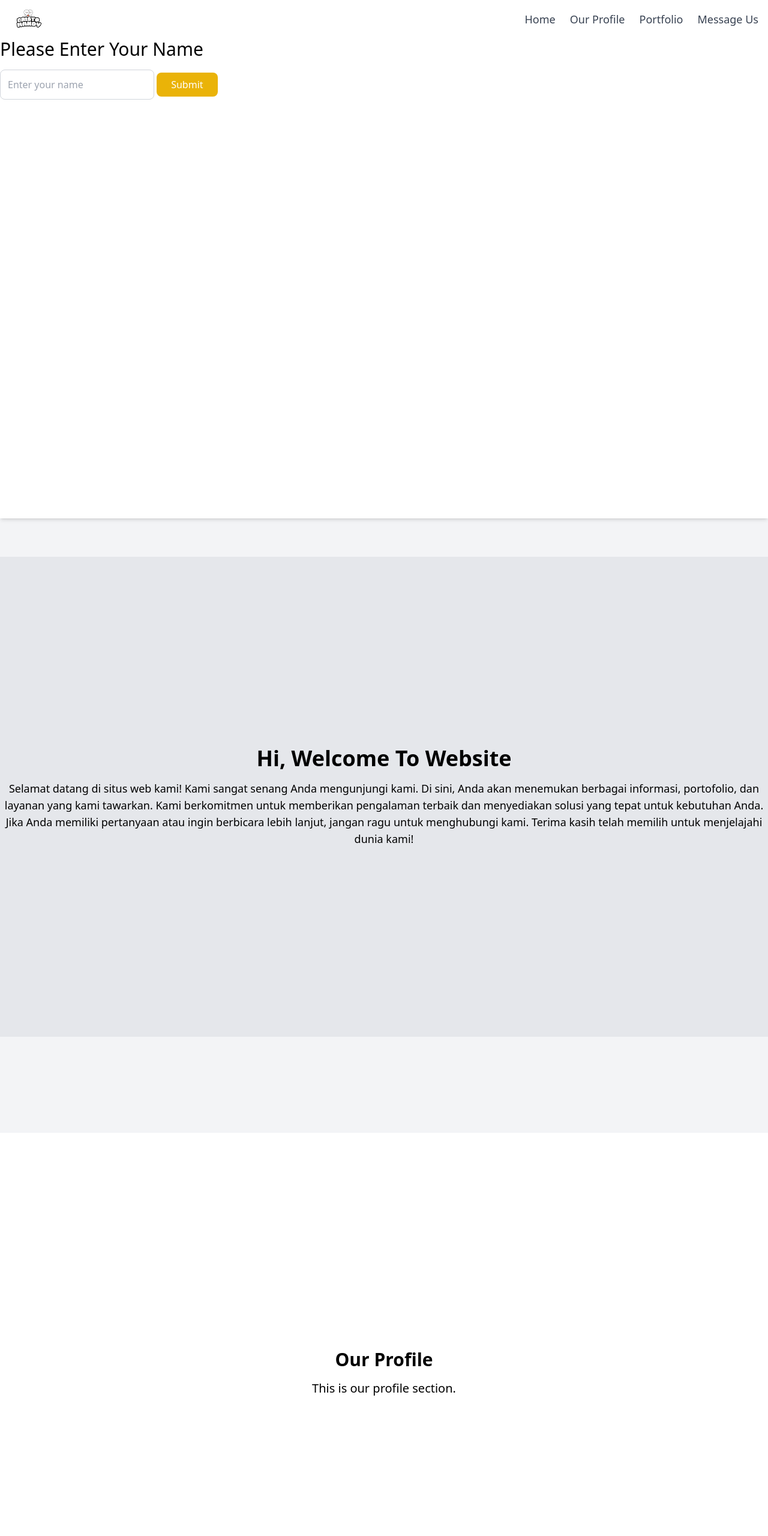
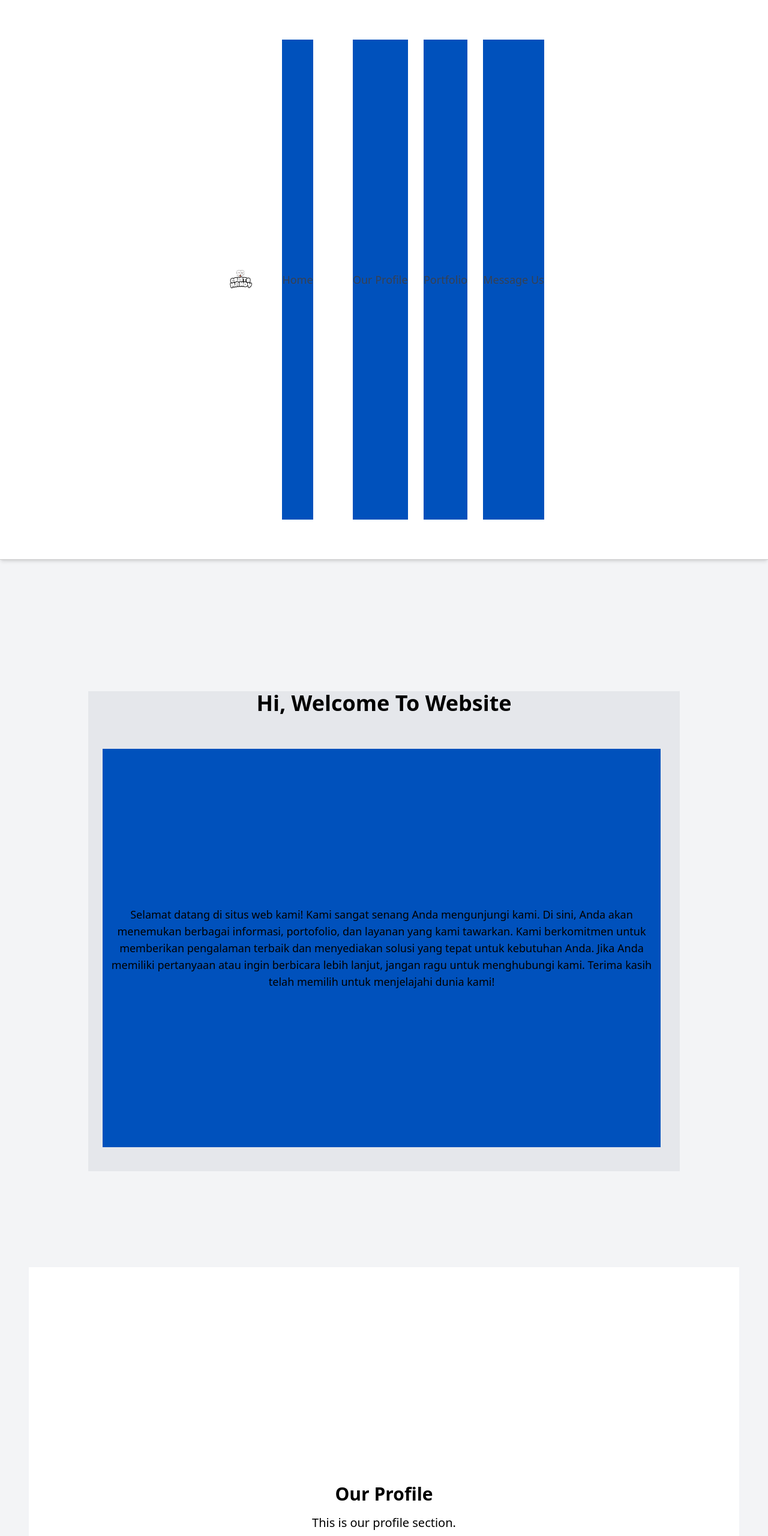
Before and after one commit to Revou-Coding-Camp/codingcamp-11-aug-25-cristosaragih, a plain HTML site: page index.html in a window 1280 px wide. Shown: the top 2560 px of the page at 60% size. Drawn offline with nearby package versions, Linux system fonts and the light colour scheme; files that its build step writes are made by us from their sources.

Commit message:
refactor styles and update HTML structure for better responsiveness

```diff
--- a/CSS/style.css
+++ b/CSS/style.css
@@ -5,6 +5,21 @@ body {
   padding: 0;
   box-sizing: border-box;
   background-color: #f4f4f4;
+}
+/* Home Page Styles */
+#home {
+  margin: 10%;
+}
+.text-lg {
+  height: 100vh; /* Ensure it takes full viewport height */
+  display: flex;
+  flex-direction: column;
+  justify-content: center;
+  align-items: center;
+  background-color: #0051bc; /* Tailwind gray-200 */
+  text-align: center;
+  margin: 40px; /* Add margin around the content */
+
 }
 
 header {
@@ -16,7 +31,7 @@ header {
   padding: 10px 20px; /* Reduced padding for smaller navbar */
   background-color: white;
   border-bottom: 1px solid #ccc;
-  box-shadow: 0 4px 8px rgba(0, 0, 0, 0.1);
+  box-shadow: 0 4px 8px rgba(255, 16, 16, 0.1);
 }
 
 header nav {
--- a/JS/scripts.js
+++ b/JS/scripts.js
@@ -14,9 +14,10 @@ document.querySelectorAll('.nav-links a').forEach(navLink => {
   });
 });
 
-// Check if name is already saved in localStorage, if yes, show the home page directly
+ //!--Check if name is already saved in localStorage, if yes, show the home page directly
 window.onload = function() {
   const userName = localStorage.getItem("userName");
+
   if (userName) {
     document.getElementById("greetingMessage").textContent = `Hi ${userName}, Welcome To Website`;
     document.getElementById("namePage").style.display = "none"; // Hide name input page
--- a/index.html
+++ b/index.html
@@ -6,7 +6,7 @@
   <title>My Website</title>
   <!-- Tailwind CSS CDN -->
   <script src="https://cdn.tailwindcss.com"></script>
-  <link rel="stylesheet" href="styles.css">
+  <link rel="stylesheet" href="style.css">
 </head>
 <body class="font-sans bg-gray-100">
 
@@ -35,51 +35,35 @@
       </button>
     </div>
   </div>
-      <!-- Name Input Page -->
-  <div id="namePage" class="flex flex-col items-center justify-center h-screen bg-white">
-    <h2 class="text-3xl mb-4">Please Enter Your Name</h2>
-    <input type="text" id="userName" class="p-3 border border-gray-300 rounded-lg mb-4" placeholder="Enter your name" required>
-    <button onclick="saveName()" class="bg-yellow-500 text-white py-2 px-6 rounded-lg hover:bg-yellow-400">Submit</button>
-  </div>
 
-    <!-- Mobile Menu -->
-    <div id="mobileMenu" class="md:hidden hidden bg-white shadow-md">
-      <div class="flex flex-col space-y-4 px-4 py-4">
-        <a href="#home" class="text-lg text-gray-700 hover:text-yellow-500">Home</a>
-        <a href="#profile" class="text-lg text-gray-700 hover:text-yellow-500">Our Profile</a>
-        <a href="#portfolio" class="text-lg text-gray-700 hover:text-yellow-500">Portfolio</a>
-        <a href="#message" class="text-lg text-gray-700 hover:text-yellow-500">Message Us</a>
-      </div>
-    </div>
+
 </header>
 
 <!-- Main Content -->
-  <main class="space-y-40 py-16">
+<main class="space-y-40 py-16 mx-6 my-8">
 
   <!-- Home Section -->
-    <section id="home" class="h-screen flex flex-col justify-center items-center bg-gray-200 text-center">
+  <section id="home" class="h-screen flex flex-col justify-center items-center bg-gray-200 text-center mx-6 my-8">
     <h1 id="greetingMessage" class="text-4xl font-bold mb-4">Hi, Welcome To Website</h1>
-      <p class="text-lg">Selamat datang di situs web kami! Kami sangat senang Anda mengunjungi kami. Di sini, Anda akan menemukan berbagai informasi, portofolio, dan layanan yang kami tawarkan. Kami berkomitmen untuk memberikan pengalaman terbaik dan menyediakan solusi yang tepat untuk kebutuhan Anda. Jika Anda memiliki pertanyaan atau ingin berbicara lebih lanjut, jangan ragu untuk menghubungi kami. Terima kasih telah memilih untuk menjelajahi dunia kami!</p>
+    <p class="text-lg text-center mr-8 ml-6">Selamat datang di situs web kami! Kami sangat senang Anda mengunjungi kami. Di sini, Anda akan menemukan berbagai informasi, portofolio, dan layanan yang kami tawarkan. Kami berkomitmen untuk memberikan pengalaman terbaik dan menyediakan solusi yang tepat untuk kebutuhan Anda. Jika Anda memiliki pertanyaan atau ingin berbicara lebih lanjut, jangan ragu untuk menghubungi kami. Terima kasih telah memilih untuk menjelajahi dunia kami!</p>
 
   </section>
 
   <!-- Our Profile Section -->
-    <section id="profile" class="h-screen flex flex-col justify-center items-center bg-white text-center">
+  <section id="profile" class="h-screen flex flex-col justify-center items-center bg-white text-center mx-6 my-8">
     <h2 class="text-3xl font-bold mb-4">Our Profile</h2>
     <p class="text-xl">This is our profile section.</p>
   </section>
 
   <!-- Portfolio Section -->
-    <section id="portfolio" class="h-screen flex flex-col justify-center items-center bg-gray-200 text-center">
+  <section id="portfolio" class="h-screen flex flex-col justify-center items-center bg-gray-200 text-center mx-6 my-8">
     <h2 class="text-3xl font-bold mb-4">Portfolio</h2>
     <p class="text-xl">This is the portfolio section.</p>
   </section>
 
   <!-- Message Us Section -->
-<!-- Message Us Section -->
-<section id="message" class="h-screen flex justify-center items-center bg-white text-center">
+  <section id="message" class="h-screen flex justify-center items-center bg-white text-center mx-6 my-8">
     <div class="flex w-full max-w-6xl space-x-8">
-
       <!-- Form Kolom Kiri -->
       <div class="w-1/2 p-6">
         <h2 class="text-3xl font-bold mb-4">Message Us</h2>
@@ -113,10 +97,10 @@
           <p>Pesan: <span id="respMessage">-</span></p>
         </div>
       </div>
-
     </div>
   </section>
 
+</main>
 
 <!-- Footer -->
 <footer class="bg-white py-8 text-center text-gray-700 shadow-inner">
@@ -124,7 +108,6 @@
 </footer>
 
 <!-- Scripts -->
-  <script src="/JS/scripts.js"></script>
-
+<script src="scripts.js"></script>
 </body>
 </html>
```
Lines whose indentation alone changed are shown as unchanged.
